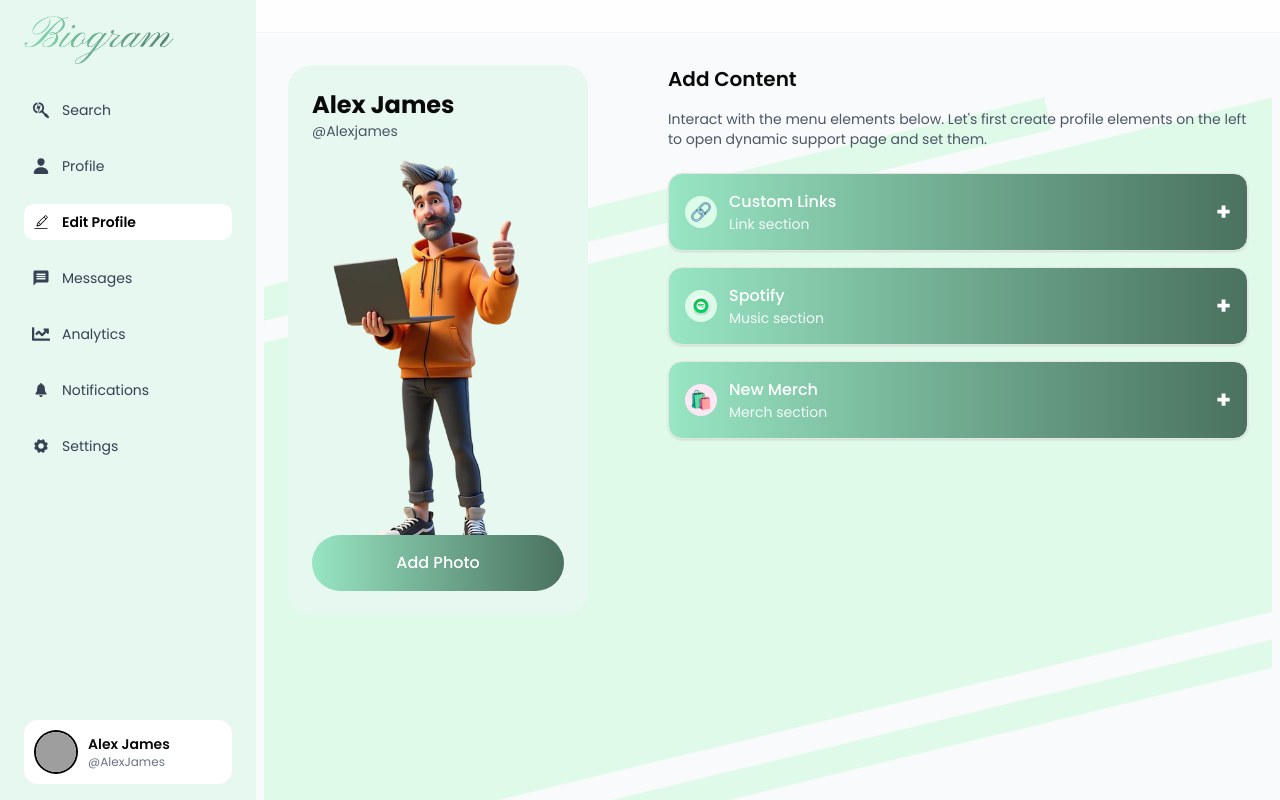
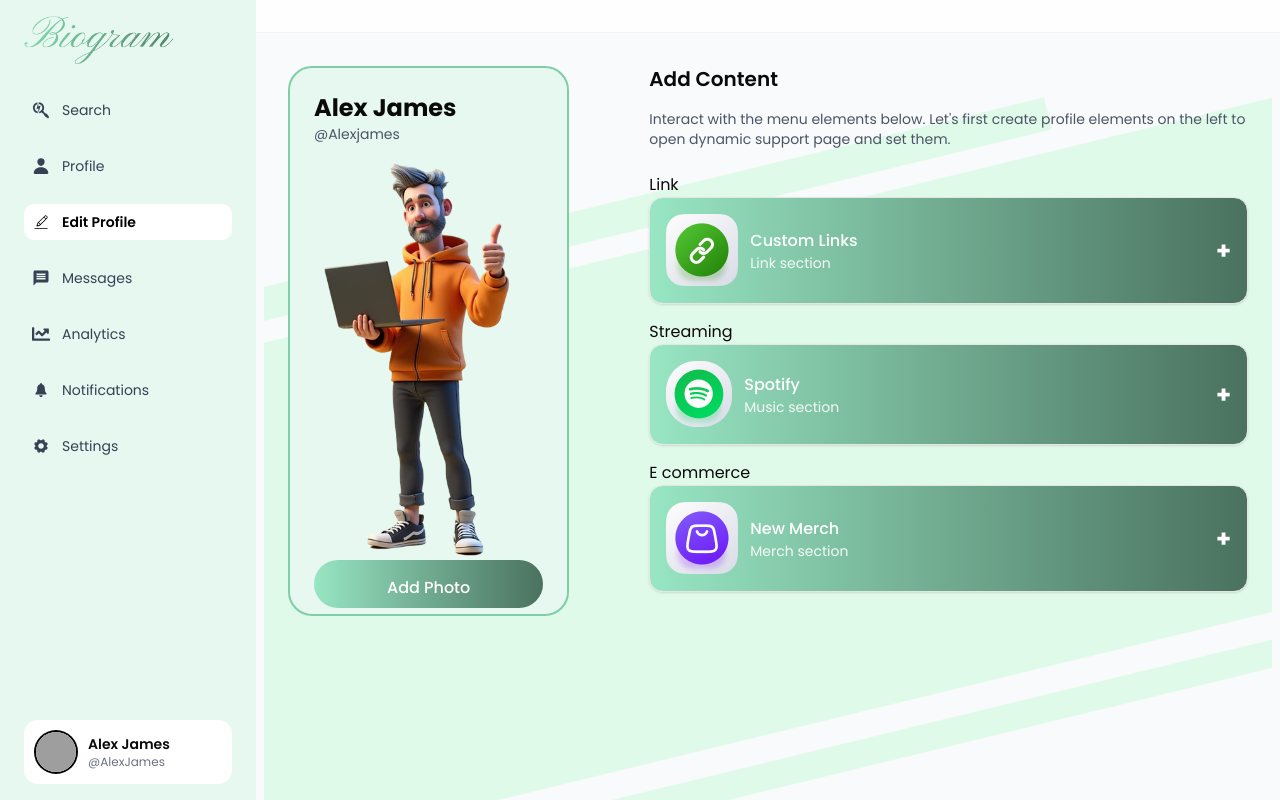
Before and after one commit to FMunir321/biogram, a React (Vite) app: page /edit-profile in a window 1280 px wide. Built offline with nearby package versions, Linux system fonts and the light colour scheme; grey boxes are pictures that could not be loaded; a web font is replaced by a local one.

Commit message:
add the edit profile page

```diff
--- a/src/components/ProfileMainDashboard.tsx
+++ b/src/components/ProfileMainDashboard.tsx
@@ -16,8 +16,8 @@ const ProfileMainDashboard: React.FC = () => {
   return (
     <div className="flex flex-col lg:flex-row gap-4 lg:gap-6 min-h-screen p-4 lg:p-6 bg-white">
       {/* Left Card - Profile Section */}
-      <div className="w-full lg:w-[40%] xl:w-[35%] 2xl:w-[30%] flex-shrink-0">
-        <div className="rounded-3xl border border-pink-300 bg-gradient-to-r from-[#d3f0e3] to-[#c1e4d3] shadow-2xl w-full h-[870px] flex flex-col p-4 md:p-6">
+      <div className="w-full lg:w-[50%]  flex-shrink-0">
+        <div className="rounded-3xl border border-[#7ecfa7] bg-gradient-to-r from-[#d3f0e3] to-[#c1e4d3] shadow-2xl w-full h-[870px] flex flex-col p-4 md:p-6">
           {/* Top Section: Name, Username, Tabs, Paragraphs, Image */}
           <div className="flex flex-col md:flex-row items-start gap-4 md:gap-6 p-0 md:p-4 pb-0">
             {/* Left: Info */}
@@ -90,11 +90,11 @@ const ProfileMainDashboard: React.FC = () => {
 
       {/* Right Section - Scrollable Templates */}
       <div className="flex-1 overflow-y-auto pr-0 lg:pr-2">
-        <div className="grid grid-cols-1 md:grid-cols-2 lg:grid-cols-1 xl:grid-cols-2 gap-4 md:gap-6 pb-10">
+        <div className="flex flex-col gap-4 md:gap-6 pb-10">
           <h2 className="text-2xl font-bold sticky top-0 bg-white z-10 py-4 col-span-full">Templates</h2>
 
           {/* Template Card 1 */}
-          <div className="rounded-3xl bg-black w-full h-full p-4 md:p-6 text-white flex flex-col">
+          <div className="rounded-3xl bg-black max-w-[380px] h-full p-4 md:p-6 text-white flex flex-col">
             {/* Header Row */}
             <div className="flex flex-col md:flex-row justify-between items-start mb-4 gap-2 md:gap-0">
               <div>
@@ -166,7 +166,7 @@ const ProfileMainDashboard: React.FC = () => {
 
           {/* Template Card 2 */}
           <div
-            className="relative rounded-3xl border-2 border-pink-500 bg-[#4d2c0c] w-full h-full flex flex-col overflow-hidden"
+            className="max-w-[380px] rounded-3xl border-2 border-pink-500 bg-[#4d2c0c] w-full h-full flex flex-col overflow-hidden"
             style={{
               backgroundImage: `url('/assets/flame-bg.png')`,
               backgroundSize: 'cover',
@@ -216,11 +216,11 @@ const ProfileMainDashboard: React.FC = () => {
           </div>
 
           {/* Template Card 3 */}
-          <div
+          {/* <div
             className="relative rounded-3xl border-2 border-pink-500 bg-gradient-to-br from-[#7a3c0f] via-[#a83279] to-[#42275a] w-full h-full flex flex-col items-center"
             style={{ minHeight: '400px' }}
           >
-            {/* Profile Image */}
+
             <div className="flex justify-center mt-8">
               <img
                 src={alexjamesimage}
@@ -229,19 +229,19 @@ const ProfileMainDashboard: React.FC = () => {
               />
             </div>
 
-            {/* Name and Username */}
+
             <div className="flex flex-col items-center mt-4">
               <h1 className="text-2xl md:text-3xl font-extrabold text-white leading-tight">Alex James</h1>
               <p className="text-white/80 -mt-1 mb-2 text-sm md:text-base">@Alexjames</p>
             </div>
 
-            {/* Tabs */}
+
             <div className="flex gap-2 bg-white rounded-full p-1 w-fit mx-auto mb-6">
               <button className="px-4 py-1 rounded-full bg-gradient-to-r from-orange-400 via-pink-500 to-fuchsia-500 text-white font-semibold text-sm">Shots</button>
               <button className="px-4 py-1 rounded-full text-gray-700 font-semibold text-sm">Media</button>
             </div>
 
-            {/* Social Icons */}
+
             <div className="flex justify-center gap-3 mb-6">
               <a href="#" className="w-10 h-10 flex items-center justify-center rounded-full bg-blue-600 text-white text-xl shadow-lg"><FaFacebook /></a>
               <a href="#" className="w-10 h-10 flex items-center justify-center rounded-full bg-gradient-to-br from-pink-500 to-orange-400 text-white text-xl shadow-lg"><FaInstagram /></a>
@@ -250,13 +250,12 @@ const ProfileMainDashboard: React.FC = () => {
               <a href="#" className="w-10 h-10 flex items-center justify-center rounded-full bg-green-500 text-white text-xl shadow-lg"><FaWhatsapp /></a>
             </div>
 
-            {/* Share Button */}
             <div className="w-full px-6 mt-auto mb-6">
               <button className="w-full py-3 text-lg font-semibold bg-gradient-to-r from-orange-400 via-pink-500 to-fuchsia-500 text-white rounded-full shadow-lg hover:opacity-90 transition">
                 Share profile
               </button>
             </div>
-          </div>
+          </div> */}
         </div>
       </div>
     </div>
--- a/src/pages/EditProfile.tsx
+++ b/src/pages/EditProfile.tsx
@@ -7,7 +7,27 @@ const EditProfile = () => {
   const [isCustomLinksOpen, setIsCustomLinksOpen] = useState(false);
   const [uploadedImg, setUploadedImg] = useState<string | null>(null);
   const fileInputRef = useRef<HTMLInputElement>(null);
-
+  const sections = [
+    {
+      heading: "Link",
+      title: "Custom Links",
+      subtitle: "Link section",
+      image: "/src/assets/Link.png",
+      onClick: () => setIsCustomLinksOpen(true),
+    },
+    {
+      heading: "Streaming",
+      title: "Spotify",
+      subtitle: "Music section",
+      image: "/src/assets/Spotify.png",
+    },
+    {
+      heading: "E commerce",
+      title: "New Merch",
+      subtitle: "Merch section",
+      image: "/src/assets/Shopingbag.png",
+    },
+  ];
   const handleFileChange = (e: React.ChangeEvent<HTMLInputElement>) => {
     const file = e.target.files?.[0];
     if (file) {
@@ -28,7 +48,10 @@ const EditProfile = () => {
       <div className="block md:hidden">
         <div
           className="bg-white rounded-[32px] p-4"
-          style={{ backgroundImage: `url(${bground})`, backgroundSize: "cover" }}
+          style={{
+            backgroundImage: `url(${bground})`,
+            backgroundSize: "cover",
+          }}
         >
           <div className="bg-gradient-to-r from-pink-100 to-pink-50 rounded-[24px] p-4">
             <div className="text-center">
@@ -76,21 +99,29 @@ const EditProfile = () => {
                       <p className="text-sm text-gray-500">Link section</p>
                     </div>
                   </div>
-                  <button className="text-2xl font-bold text-gray-500">+</button>
+                  <button className="text-2xl font-bold text-gray-500">
+                    +
+                  </button>
                 </div>
 
                 {/* Spotify */}
                 <div className="bg-white rounded-xl p-3 flex items-center justify-between">
                   <div className="flex items-center gap-3">
                     <div className="w-10 h-10 bg-green-100 rounded-full flex items-center justify-center">
-                      <img src="/src/assets/Spotify.png" alt="Spotify" className="w-5 h-5" />
+                      <img
+                        src="/src/assets/Spotify.png"
+                        alt="Spotify"
+                        className="w-5 h-5"
+                      />
                     </div>
                     <div>
                       <p className="font-medium">Spotify</p>
                       <p className="text-sm text-gray-500">Music section</p>
                     </div>
                   </div>
-                  <button className="text-2xl font-bold text-gray-500">+</button>
+                  <button className="text-2xl font-bold text-gray-500">
+                    +
+                  </button>
                 </div>
 
                 {/* New Merch */}
@@ -104,7 +135,9 @@ const EditProfile = () => {
                       <p className="text-sm text-gray-500">Merch section</p>
                     </div>
                   </div>
-                  <button className="text-2xl font-bold text-gray-500">+</button>
+                  <button className="text-2xl font-bold text-gray-500">
+                    +
+                  </button>
                 </div>
               </div>
             </div>
@@ -115,12 +148,16 @@ const EditProfile = () => {
       {/* Desktop View */}
       <div
         className="hidden md:block h-screen overflow-hidden rounded-[32px] p-6"
-        style={{ backgroundImage: `url(${bground})`, backgroundSize: "cover", backgroundRepeat: "no-repeat" }}
+        style={{
+          backgroundImage: `url(${bground})`,
+          backgroundSize: "cover",
+          backgroundRepeat: "no-repeat",
+        }}
       >
         <div className="flex flex-col">
           <div className="flex flex-row gap-20 w-full">
             {/* Left Side - Profile Image */}
-            <div className="sticky top-6 flex-shrink-0 w-[300px] h-[550px]">
+            <div className="sticky top-6 flex-shrink-0 max-w-[300px] h-[550px] bg-[#dff3e9] border-2 rounded-[24px] border-[#7ecfa7]">
               <div className="relative w-full h-full bg-gradient-to-b from-[#e6f8f0] to-[#e6f8f0] rounded-[24px] p-6">
                 <div>
                   <h1 className="text-2xl font-bold">Alex James</h1>
@@ -135,7 +172,7 @@ const EditProfile = () => {
 
                 <button
                   onClick={handleUploadClick}
-                  className="absolute bottom-6 left-6 right-6 bg-gradient-to-r from-[#98e6c3] to-[#4a725f] text-white py-4 rounded-full font-medium text-center cursor-pointer"
+                  className="w-full bg-gradient-to-r from-[#98e6c3] to-[#4a725f] text-white py-4 pb-2 rounded-full font-medium text-center cursor-pointer"
                 >
                   Add Photo
                 </button>
@@ -153,54 +190,42 @@ const EditProfile = () => {
             <div className="flex-1 pb-6">
               <h2 className="text-xl font-semibold mb-4">Add Content</h2>
               <p className="text-gray-600 text-sm mb-6">
-                Interact with the menu elements below. Let's first create profile elements on the left to open dynamic support page and set them.
+                Interact with the menu elements below. Let's first create
+                profile elements on the left to open dynamic support page and
+                set them.
               </p>
 
               <div className="flex flex-col space-y-4">
-                {/* Custom Links */}
+                {sections.map((section, index) => (
+                  <div>
+                    <h1>{section.heading}</h1>
                   <div
+                    key={index}
                     className="w-full flex items-center justify-between bg-gradient-to-r from-[#98e6c3] to-[#4a725f] p-4 rounded-xl border shadow-sm cursor-pointer hover:bg-gray-50"
-                  onClick={() => setIsCustomLinksOpen(true)}
+                    onClick={section.onClick}
                   >
+
                     <div className="flex items-center gap-3">
-                    <div className="w-8 h-8 bg-green-100 rounded-full flex items-center justify-center text-lg">
-                      🔗
-                    </div>
+                      <img
+                        src={section.image}
+                        alt={section.title}
+                      />
+
                       <div>
-                      <h3 className="font-medium text-white">Custom Links</h3>
-                      <p className="text-sm text-white/90">Link section</p>
+                        <h3 className="font-medium text-white">
+                          {section.title}
+                        </h3>
+                        <p className="text-sm text-white/90">
+                          {section.subtitle}
+                        </p>
                       </div>
                     </div>
-                  <button className="text-2xl font-bold text-white hover:text-gray-700">+</button>
-                </div>
-
-                {/* Spotify */}
-                <div className="w-full flex items-center justify-between bg-gradient-to-r from-[#98e6c3] to-[#4a725f] p-4 rounded-xl border shadow-sm">
-                  <div className="flex items-center gap-3">
-                    <div className="w-8 h-8 bg-green-100 rounded-full flex items-center justify-center">
-                      <img src="/src/assets/Spotify.png" alt="Spotify" className="w-5 h-5" />
-                    </div>
-                    <div>
-                      <h3 className="font-medium text-white">Spotify</h3>
-                      <p className="text-sm text-white/90">Music section</p>
+                    <button className="text-2xl font-bold text-white hover:text-gray-700">
+                      +
+                    </button>
                   </div>
                   </div>
-                  <button className="text-2xl font-bold text-white hover:text-gray-700">+</button>
-                </div>
-
-                {/* New Merch */}
-                <div className="w-full flex items-center justify-between bg-gradient-to-r from-[#98e6c3] to-[#4a725f] p-4 rounded-xl border shadow-sm">
-                  <div className="flex items-center gap-3">
-                    <div className="w-8 h-8 bg-pink-100 rounded-full flex items-center justify-center text-lg">
-                      🛍️
-                    </div>
-                    <div>
-                      <h3 className="font-medium text-white">New Merch</h3>
-                      <p className="text-sm text-white/90">Merch section</p>
-                    </div>
-                  </div>
-                  <button className="text-2xl font-bold text-white hover:text-gray-700">+</button>
-                </div>
+                ))}
               </div>
             </div>
           </div>
```
Lines whose indentation alone changed are shown as unchanged.
